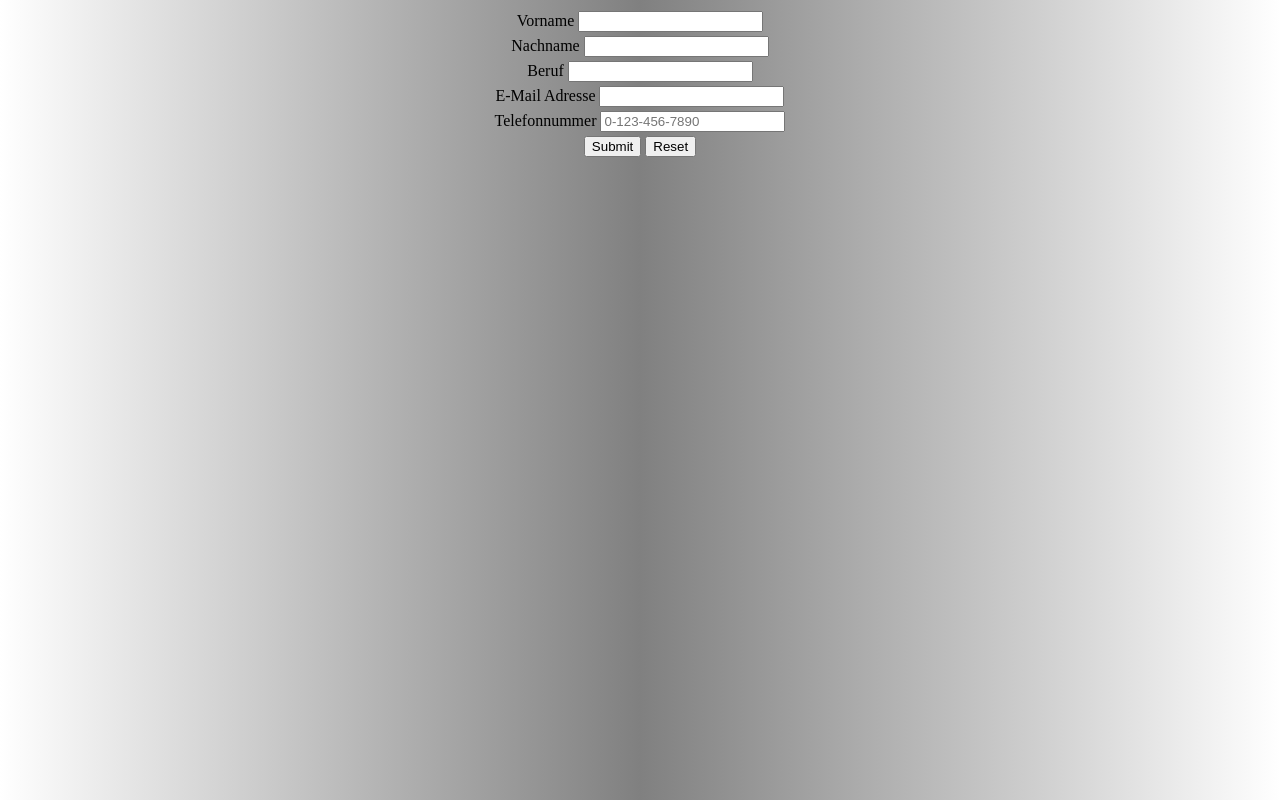
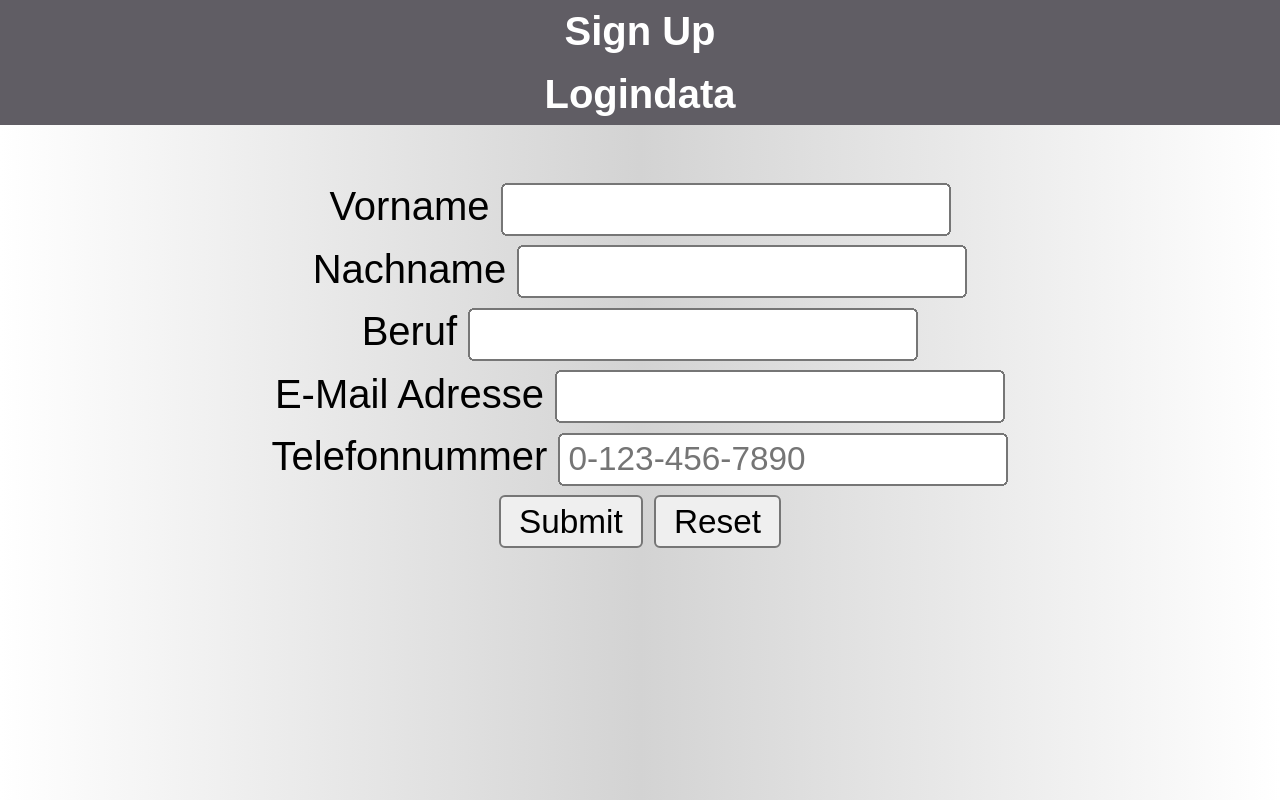
Before and after one commit to XandiAndi/LoginPage.github.io, a plain HTML site: page index.html in a window 1280 px wide. Drawn offline with Linux system fonts and the light colour scheme.

Commit message:
Add header navigation and style updates for improved user experience

```diff
--- a/index.html
+++ b/index.html
@@ -9,6 +9,15 @@
 </head>
 
 <body>
+
+    <header>
+        <div class="headerText">
+            <a href="index.html" class="headerText">Sign Up</a>
+        </div>
+        <div class="headerText">
+            <a href="dataBase.html" class="headerText">Logindata</a>
+        </div>
+    </header>
 
     <div style="text-align: center;">
         <form method="get" enctype="multipart/form-data" id="nameForm">
--- a/style.css
+++ b/style.css
@@ -1,4 +1,27 @@
 body {
-    background: linear-gradient(90deg, white, grey, white);
+    background: linear-gradient(90deg, white, lightgrey, white);
     line-height: 25px;
+    zoom: 250%;
+    display: flexbox;
+    flex-direction: column;
+    font-family: Arial, Helvetica, sans-serif;
+    padding: 0px;
+    margin: 0px;
 }
+
+header {
+    display: block;
+    background-color: rgb(96, 93, 100);
+    width: 100%;
+    height: 50px;
+    box-sizing: border-box;
+    margin-bottom: 20px;
+}
+
+.headerText {
+    text-align: center;
+    align-items: center;
+    color: white;
+    font-weight: 550;
+    text-decoration: none;
+}
```
Also changed, not shown: dataBase.html (added, +18 -0 lines).
